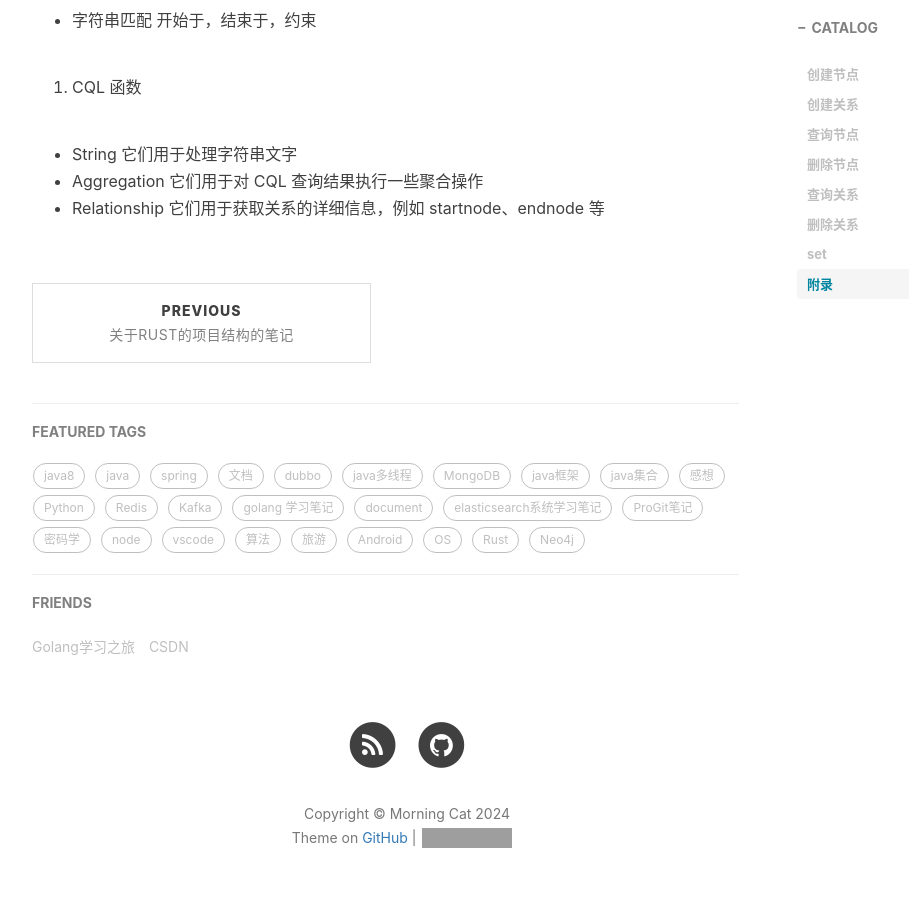
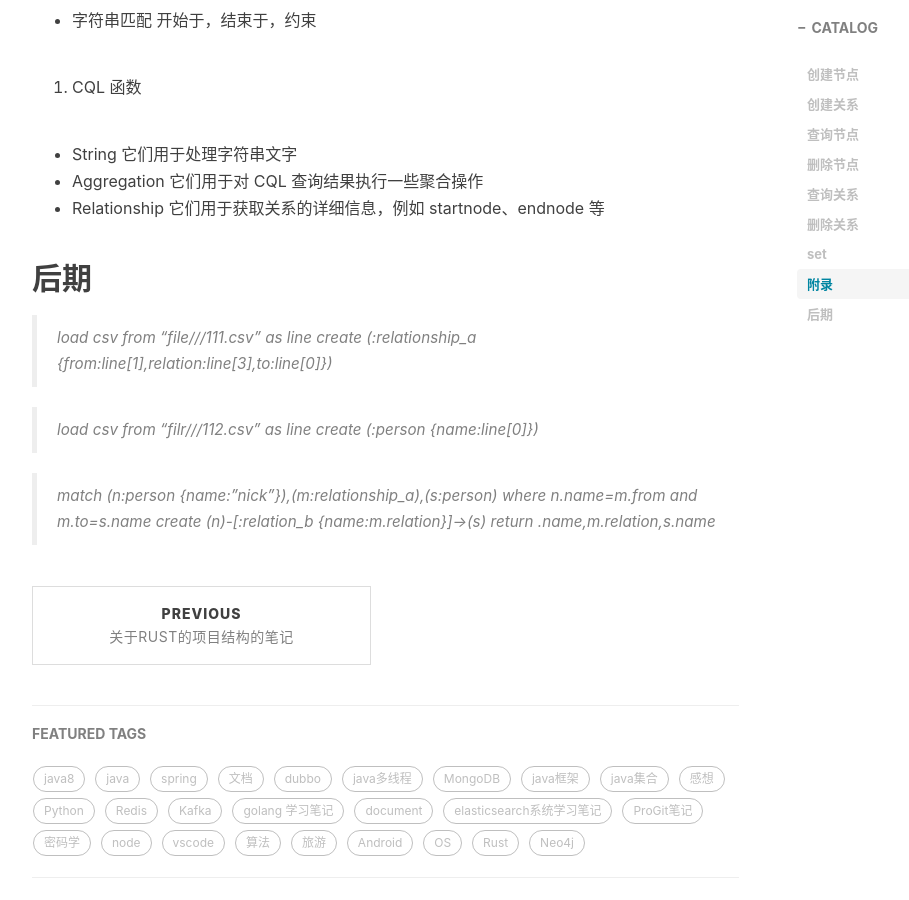
Before and after one commit to morningcat2018/morningcat2018.github.io, a Jekyll site: the page built from _posts/2024-03-30-[Neo4j] Neo4j CQL 笔记.md, in a window 1280 px wide and 900 px high, scrolled down 6739 px. Shown: the whole window, without its empty margins (233-1142 px from the left). Built offline with Jekyll 4.4.1, drawn with Linux system fonts in a browser that asks for light colours; nearby versions of some CDN libraries; comment, search, counter and statistics services are not loaded; grey boxes are pictures that could not be loaded.

Commit message:
neo4j add note

```diff
--- a/_posts/2024-03-30-[Neo4j] Neo4j CQL 笔记.md
+++ b/_posts/2024-03-30-[Neo4j] Neo4j CQL 笔记.md
@@ -279,3 +279,11 @@ return q,w
 - String	它们用于处理字符串文字
 - Aggregation	它们用于对 CQL 查询结果执行一些聚合操作
 - Relationship	它们用于获取关系的详细信息，例如 startnode、endnode 等
+
+## 后期
+
+> load csv from "file///111.csv" as line create (:relationship_a {from:line[1],relation:line[3],to:line[0]})
+
+> load csv from "filr///112.csv" as line create (:person {name:line[0]})
+
+> match (n:person {name:"nick"}),(m:relationship_a),(s:person) where n.name=m.from and m.to=s.name create (n)-[:relation_b {name:m.relation}]->(s) return .name,m.relation,s.name
```
